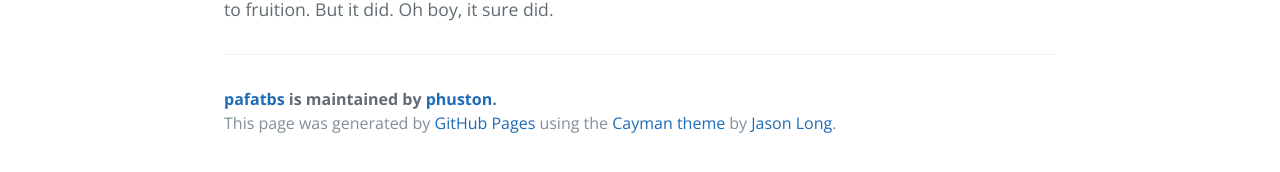
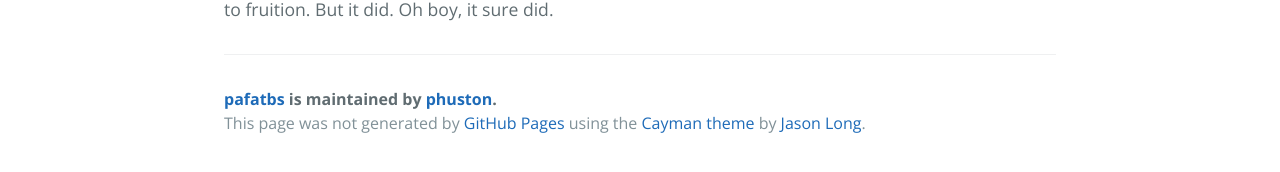
Before and after one commit to jsieving/smart-calendar, a Jekyll site: the page built from story.md, in a window 1280 px wide. Shown: the part 592-764 px from the top of the page. Built offline with Jekyll 4.4.1, drawn with Linux system fonts in a browser that asks for light colours.

Commit message:
Update template.html

```diff
--- a/_layouts/template.html
+++ b/_layouts/template.html
@@ -26,7 +26,7 @@
       <footer class="site-footer">
         <span class="site-footer-owner"><a href="https://github.com/phuston/patrickandfrantonarethebestninjas">pafatbs</a> is maintained by <a href="https://github.com/phuston">phuston</a>.</span>
 
-        <span class="site-footer-credits">This page was generated by <a href="https://pages.github.com">GitHub Pages</a> using the <a href="https://github.com/jasonlong/cayman-theme">Cayman theme</a> by <a href="https://twitter.com/jasonlong">Jason Long</a>.</span>
+        <span class="site-footer-credits">This page was not generated by <a href="https://pages.github.com">GitHub Pages</a> using the <a href="https://github.com/jasonlong/cayman-theme">Cayman theme</a> by <a href="https://twitter.com/jasonlong">Jason Long</a>.</span>
       </footer>
 
     </section>
```
